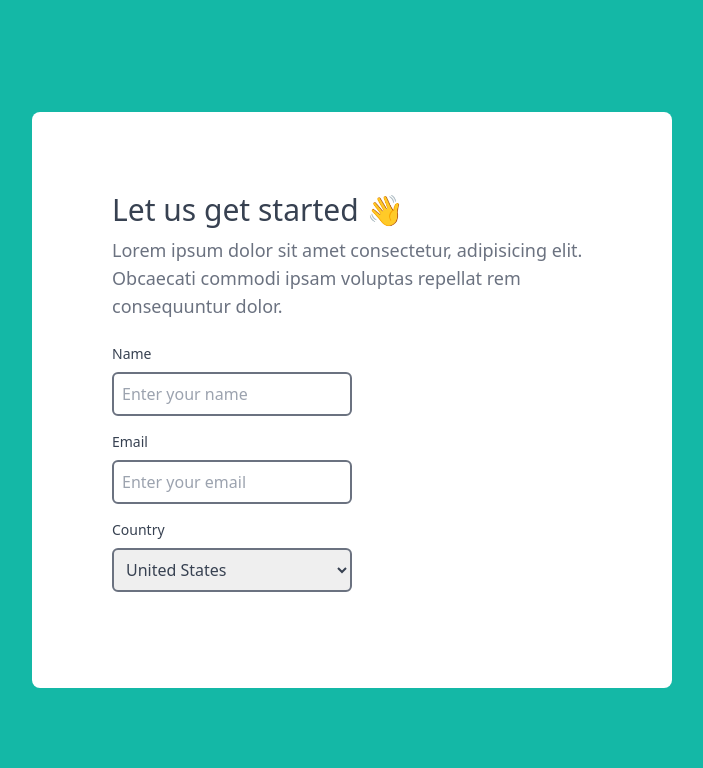
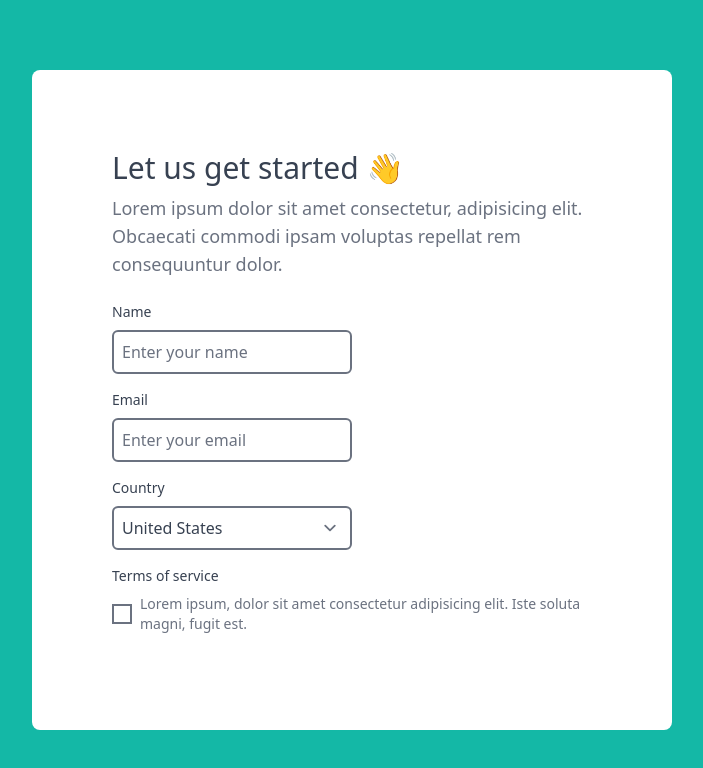
Before and after one commit to dimitrisLivanas/react-form, a React (Vite) app: page / in a window 1280 px wide. Shown: the top 768 px of the page, without its empty margins (288-991 px from the left). Built offline with nearby package versions, Linux system fonts and the light colour scheme.

Commit message:
install tailwind/forms and add Terms of service checkbox

```diff
--- a/package.json
+++ b/package.json
@@ -29,6 +29,7 @@
     "vite": "^3.1.4"
   },
   "dependencies": {
+    "@tailwindcss/forms": "^0.5.7",
     "react": "^18.2.0",
     "react-dom": "^18.2.0"
   }
--- a/src/App.jsx
+++ b/src/App.jsx
@@ -20,7 +20,7 @@ const App = () => {
                 Name
               </label>
               <input
-                className="border-2 border-gray-500 p-2 rounded-md w-1/2 focus:outline-teal-500"
+                className="border-2 border-gray-500 p-2 rounded-md w-1/2 focus:border-teal-500 focus:ring-teal-500"
                 type="text"
                 name="name"
                 placeholder="Enter your name"
@@ -35,7 +35,7 @@ const App = () => {
                 Email
               </label>
               <input
-                className="border-2 border-gray-500 p-2 rounded-md w-1/2 focus:outline-teal-500"
+                className="border-2 border-gray-500 p-2 rounded-md w-1/2 focus:border-teal-500 focus:ring-teal-500"
                 type="email"
                 name="email"
                 placeholder="Enter your email"
@@ -51,13 +51,34 @@ const App = () => {
               </label>
               <select
                 name="country"
-                className="border-2 border-gray-500 p-2 rounded-md w-1/2 focus:outline-teal-500"
+                className="border-2 border-gray-500 p-2 rounded-md w-1/2 focus:border-teal-500 focus:ring-teal-500"
               >
                 <option value="">United States</option>
                 <option value="">United Kingdom</option>
                 <option value="">United Arab Emirates</option>
                 <option value="">Greece</option>
               </select>
+            </div>
+            {/* Terms of service */}
+            <div className="pb-4">
+              <label
+                className="block font-latoBold text-sm pb-2"
+                htmlFor="terms"
+              >
+                Terms of service
+              </label>
+              <div className="flex items-center gap-2">
+                <input
+                  type="checkbox"
+                  name="terms"
+                  value="checked"
+                  className="h-5 w-5 text-teal-500 border-2 focus:border-teal-500 focus:ring-teal-500"
+                />
+                <p className="text-sm font=latoBold text-gray-500">
+                  Lorem ipsum, dolor sit amet consectetur adipisicing elit. Iste
+                  soluta magni, fugit est.
+                </p>
+              </div>
             </div>
           </div>
         </div>
--- a/tailwind.config.js
+++ b/tailwind.config.js
@@ -4,5 +4,5 @@ module.exports = {
   theme: {
     extend: {},
   },
-  plugins: [],
+  plugins: [require("@tailwindcss/forms")],
 };
```
Also changed, not shown: 1 other file (tests, documents, lock files or other folders).
